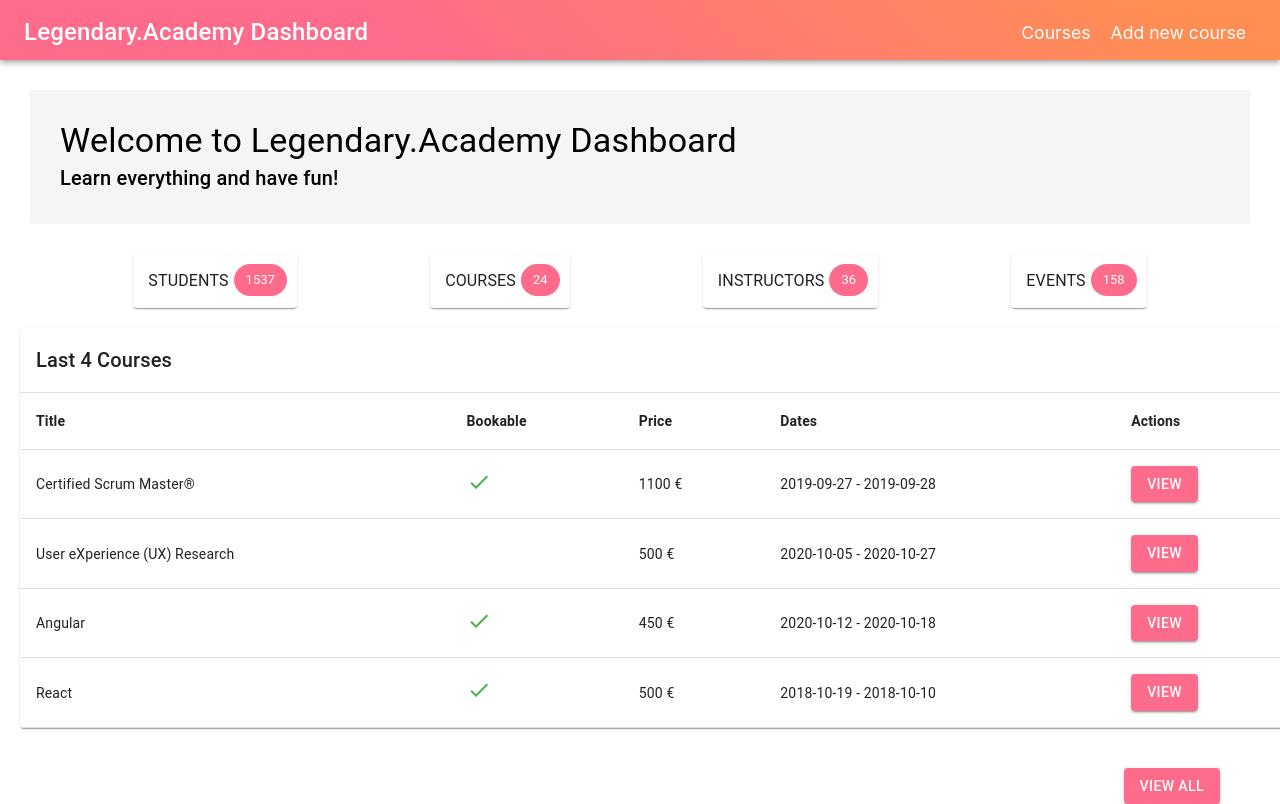
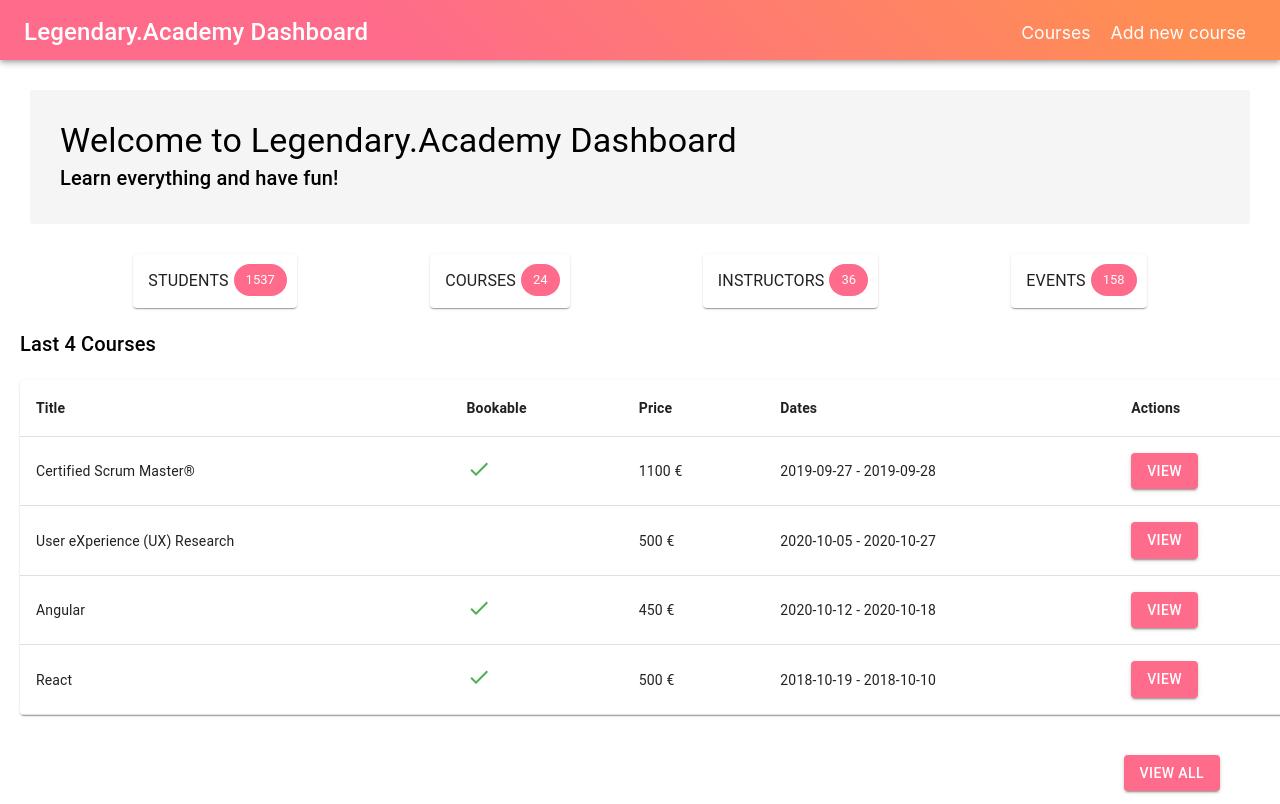
Before and after one commit to dimitraadam/playing-with-react, a React (Create React App) app: page / in a window 1280 px wide. Built offline with nearby package versions, Linux system fonts and the light colour scheme; data requests are answered from the project's data file.

Commit message:
coursesList title putside of table

```diff
--- a/src/components/AppHeader.js
+++ b/src/components/AppHeader.js
@@ -26,7 +26,6 @@ const useStyles = makeStyles(() => ({
 
 export default function AppHeader() {
     const classes = useStyles();
-    const history = useHistory();
 
     return (
         <AppBar position="static" className={classes.root}>
--- a/src/components/Home/CoursesList.js
+++ b/src/components/Home/CoursesList.js
@@ -8,7 +8,7 @@ import { COURSES } from "../../constants/routes";
 import { COURSES_ENDPOINT } from "../../api/endpoints";
 
 function Alert(props) {
-    return <MuiAlert elevation={6} variant="filled" {...props} style={{margin:20}}/>;
+    return <MuiAlert elevation={6} variant="filled" {...props} style={{ margin: 20 }} />;
 }
 
 const useStyles = makeStyles({
@@ -22,6 +22,9 @@ const useStyles = makeStyles({
         float: "right",
         marginTop: 20,
         marginRight: 60
+    },
+    tableTitle: {
+        margin: 20
     }
 });
 
@@ -69,16 +72,10 @@ const CoursesList = () => {
 
     return (
         <>
+            <Typography variant="h6" className={classes.tableTitle}>Last 4 Courses</Typography>
             <TableContainer component={Paper} className={classes.block}>
                 <Table className={classes.table} aria-label="simple table">
                     <TableHead>
-                        <TableRow>
-                        <TableCell><Typography variant="h6">Last 4 Courses</Typography></TableCell>
-                            <TableCell></TableCell>
-                            <TableCell></TableCell>
-                            <TableCell></TableCell>
-                            <TableCell></TableCell>
-                        </TableRow>
                         <TableRow>
                             <TableCell><b>Title</b></TableCell>
                             <TableCell><b>Bookable</b></TableCell>
```
